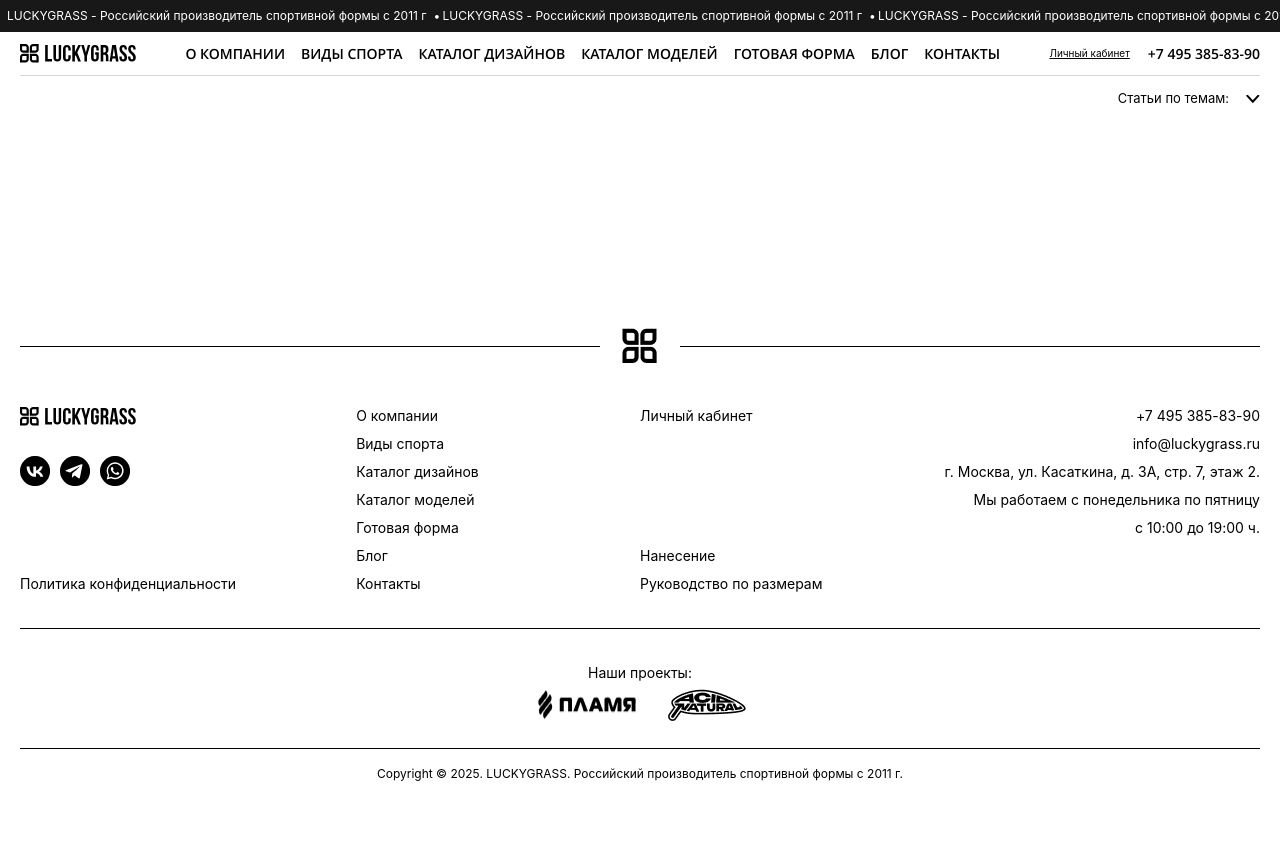
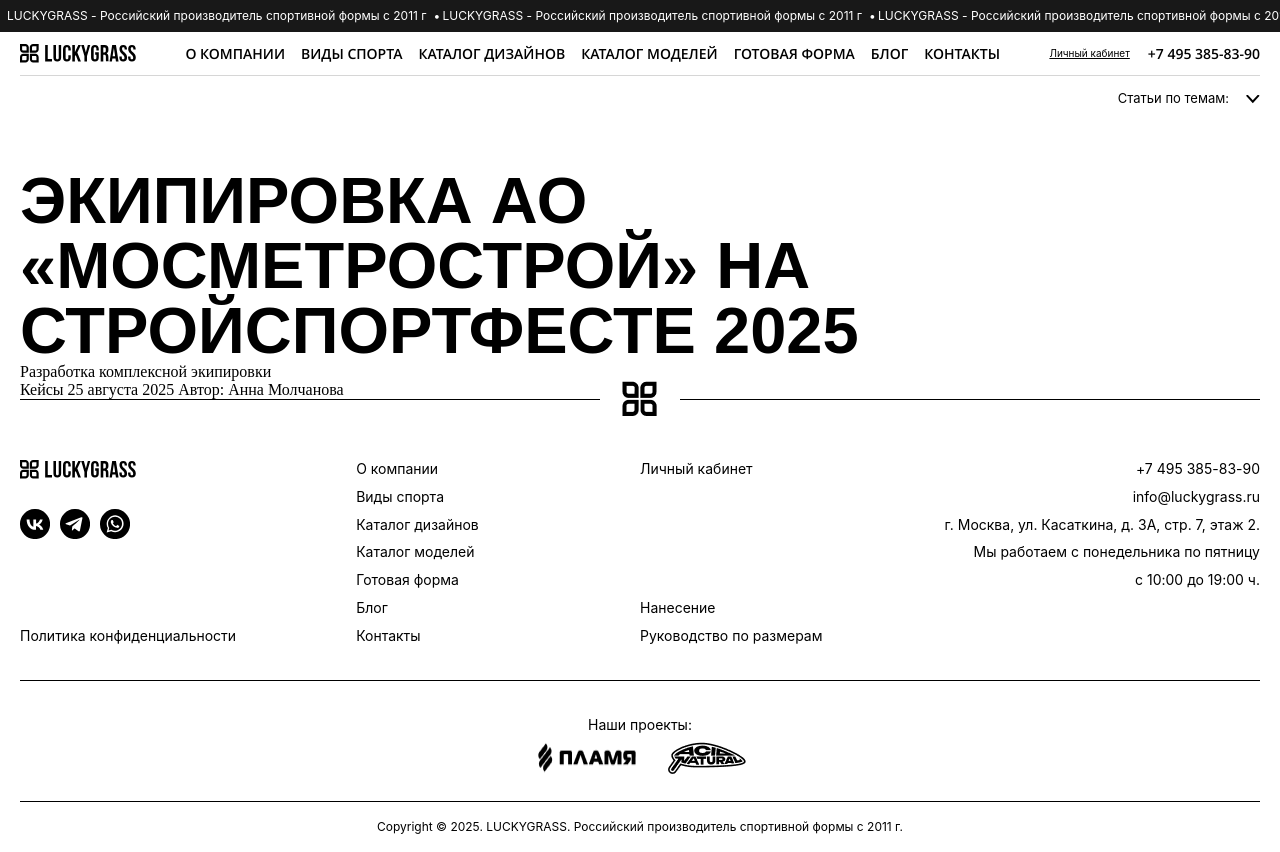
Before and after one commit to ferucci/luckygrass-sport, a website built with Vite: page article.html in a window 1280 px wide. Before the commit the page ends 800 px from the top, so only its background shows below. Built offline with nearby package versions, Linux system fonts and the light colour scheme; a web font is replaced by a local one.

Commit message:
optimization breadcrumbs

```diff
--- a/article.html
+++ b/article.html
@@ -17,12 +17,27 @@
   {{> marquee }}
   {{> header-black }}
 
-  <main class="main">
+  <main class="main article-page">
 
-    {{> breadcrumbs-filter
-    breadcrumbs=breadcrumbs
-    filterOptions=filterOptions
-    }}
+    {{> breadcrumbs-filter}}
+
+    <section class="article">
+      <div class="container">
+        <div class="article__inner">
+          <h1 class="title">
+            ЭКИПИРОВКА АО «МОСМЕТРОСТРОЙ» НА СТРОЙСПОРТФЕСТЕ 2025
+          </h1>
+          <span class="article__subtitle">
+            Разработка комплексной экипировки
+          </span>
+          <div class="article__info">
+            <span>Кейсы</span>
+            <span>25 августа 2025</span>
+            <span>Автор: Анна Молчанова</span>
+          </div>
+        </div>
+      </div>
+    </section>
   </main>
 
   {{> footer }}
--- a/src/scss/main.scss
+++ b/src/scss/main.scss
@@ -4,6 +4,8 @@
 @use 'base/global';
 @use 'base/mixins' as m;
 // @use 'animate';
+
+@use 'widgets/breadcrumbs';
 @use 'widgets/hero';
 
 @use 'widgets/marquee';
--- a/src/scss/pages/blog.scss
+++ b/src/scss/pages/blog.scss
@@ -1,7 +1,5 @@
 @use '../base/vars' as *;
 @use '../base/mixins' as m;
-
-@use 'shared';
 
 .blog-page {
 
```
Also changed, not shown: src/scss/widgets/breadcrumbs.scss (renamed from src/scss/pages/shared.scss).
